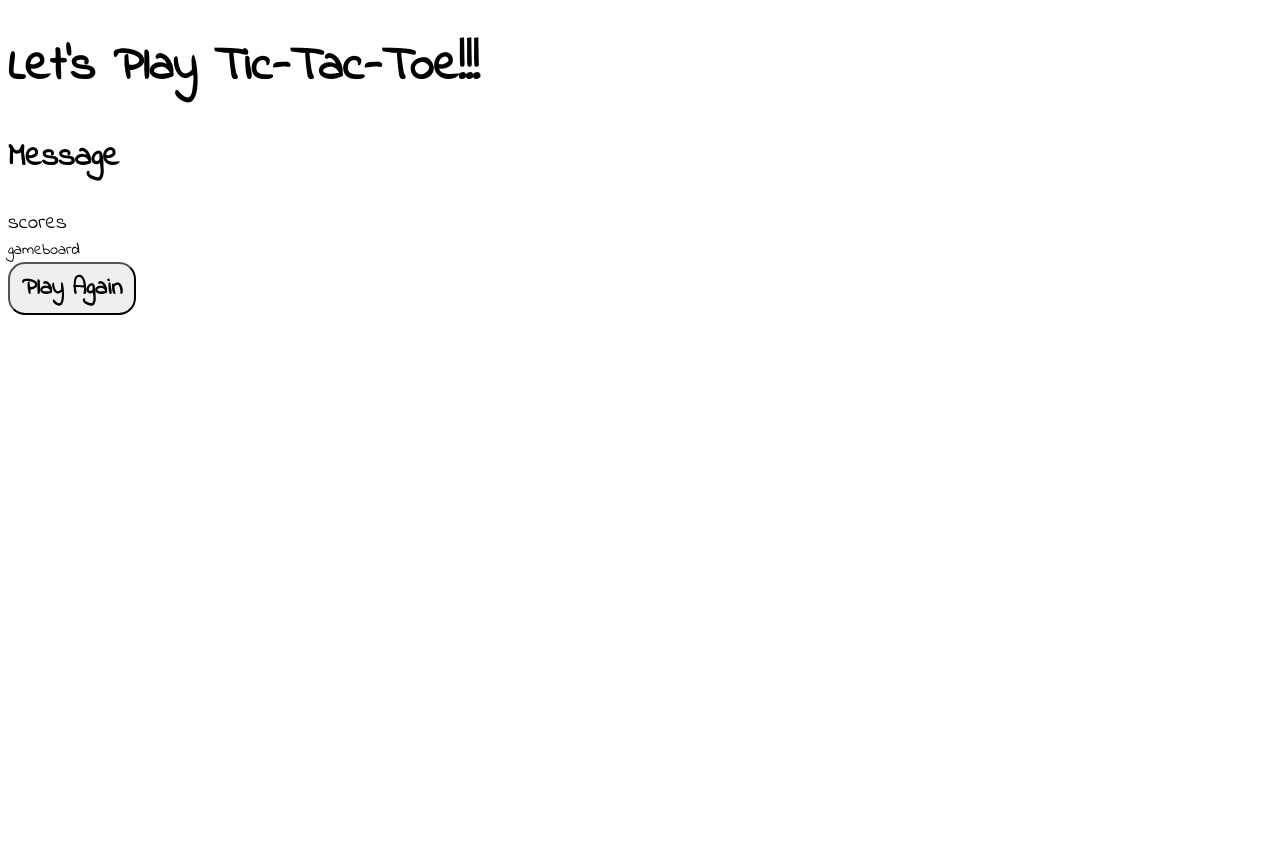
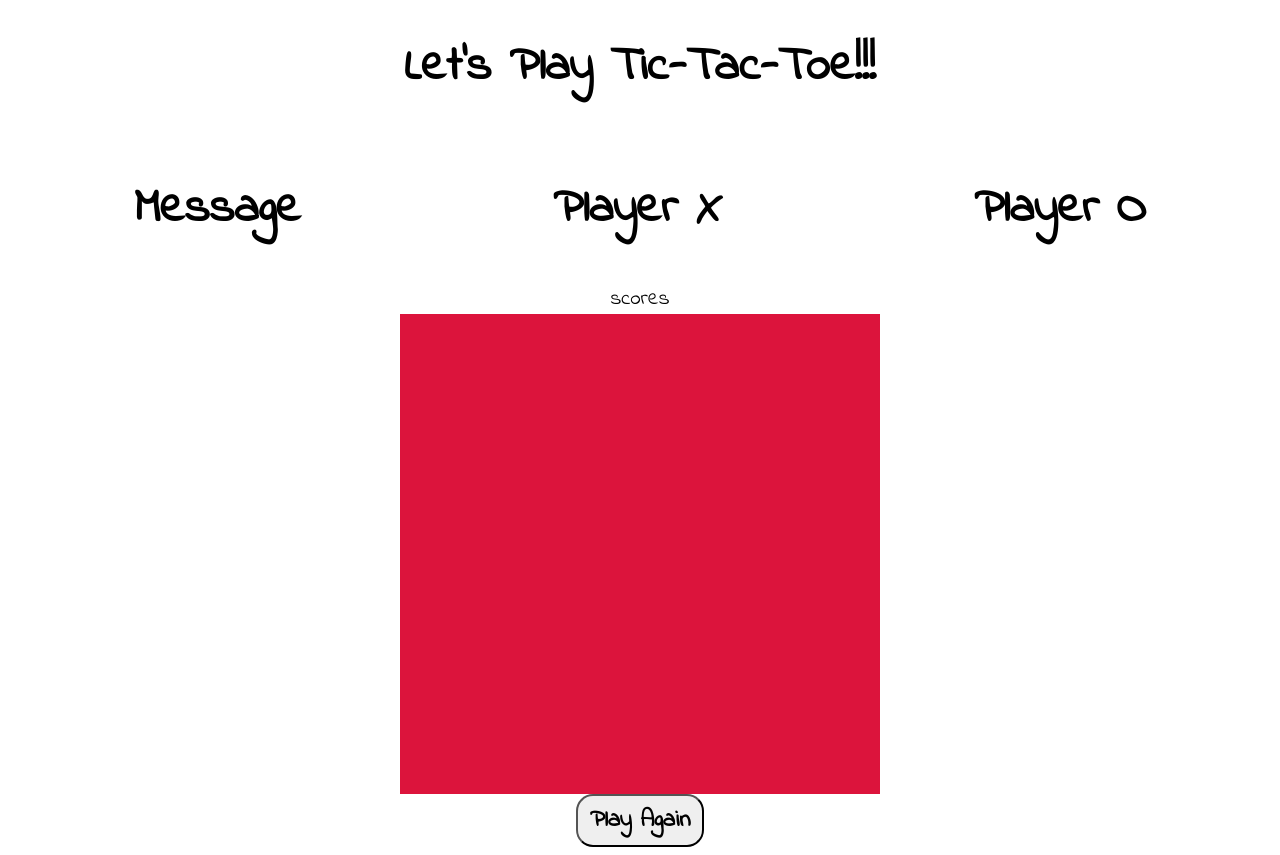
Before and after one commit to JManey/tic-tac-toe, a plain HTML site: page index.html in a window 1280 px wide. Before the commit the page ends 800 px from the top, so only its background shows below. Drawn offline with Linux system fonts and the light colour scheme.

Commit message:
updated general layout/font and almost have a gameboard

```diff
--- a/index.html
+++ b/index.html
@@ -10,10 +10,15 @@
 </head>
 <body>
     <h1>Let's Play Tic-Tac-Toe!!!</h1>
-    <h2>Message</h2>
+    <div class="message">
+        <h2>Message</h2>
+        <h2>Player X</h2>
+        <h2>Player O</h2>
+    </div>
 
     <div class="scores">scores</div>
-    <div class="board" id="static-board">gameboard
+    <div id="board-container">
+        <div class="board" id="static-board"></div>
     </div>
     <button class="replay">Play Again</button>
 
--- a/main.css
+++ b/main.css
@@ -4,18 +4,32 @@
 
   body {
     font-family: 'Indie Flower', cursive;
+    text-align: center;
   }
   h1 {
       font-size: 3rem;
   }
-  h2 {
+  .message {
+      display: flex;
       font-size: 2rem;
+      justify-content: space-around;
   }
   .scores {
       font-size: 1.3rem;
   }
+  #board-container {
+      margin: 0 auto;
+      background-color: crimson;
+      width: 30em;
+      height: 30em;
+  }
   .gameboard {
-    background-color: coral;
+    display: grid;
+    grid-template-columns: 1fr 1fr 1fr;
+    grid-template-rows: 1fr 1fr 1fr;
+    background-color: rgb(233, 201, 189);
+    grid-column-gap: 5px;
+    grid-row-gap: 5px;
   }
   .replay {
       width: 8rem;
```
